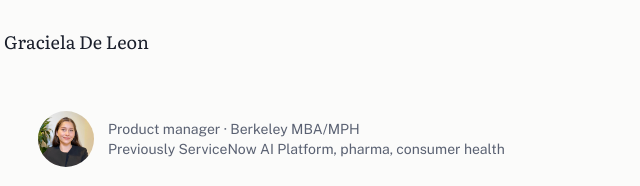
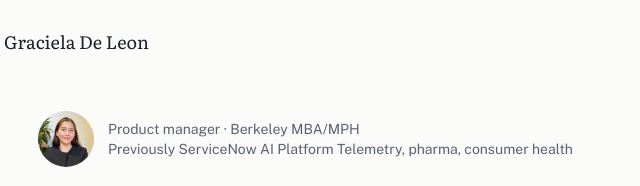
Before and after one commit to gracielaaaaa/gracieladeleon-site, an Astro site: page / in a window 1280 px wide. Shown: the top 186 px of the page, 202-842 px from the left. Built offline with nearby package versions, Linux system fonts and the light colour scheme; Astro itself is replaced by a stand-in of ours.

Commit message:
Home byline and About description: AI Platform Telemetry
Co-Authored-By: Claude Opus 5.5 <noreply@anthropic.com>

```diff
--- a/src/pages/about.astro
+++ b/src/pages/about.astro
@@ -4,7 +4,7 @@ import Base from "../layouts/Base.astro";
 import Pending from "../components/Pending.astro";
 import headshot from "../assets/headshot.jpg";
 ---
-<Base title="About" description="Graciela De Leon: AI product manager, Berkeley MBA/MPH, previously ServiceNow AI Platform, pharma, and consumer health.">
+<Base title="About" description="Graciela De Leon: AI product manager, Berkeley MBA/MPH, previously ServiceNow AI Platform Telemetry, pharma, and consumer health.">
   <div class="text prose">
     <Image class="about-photo" src={headshot} alt="Graciela De Leon" width={240} height={240} densities={[1]} />
     <h1 class="case-h">About</h1>
--- a/src/pages/index.astro
+++ b/src/pages/index.astro
@@ -12,7 +12,7 @@ const writing = (await getCollection("writing")).sort((a, b) => a.data.order - b
   <div class="text">
     <div class="byline">
       <Image class="photo" src={headshot} alt="Graciela De Leon" width={112} height={112} densities={[1]} loading="eager" />
-      <p>Product manager · Berkeley MBA/MPH<br />Previously ServiceNow AI Platform, pharma, consumer health</p>
+      <p>Product manager · Berkeley MBA/MPH<br />Previously ServiceNow AI Platform Telemetry, pharma, consumer health</p>
     </div>
     <h1 class="hello">I measure whether AI agents actually work.</h1>
     <p class="lede">Most teams can demo an agent. Fewer can show that it holds up with real users, gets adopted, and pays for itself. I work on all three: <span>evals before launch, adoption after, and ROI for the business</span>, especially in health.</p>
```
